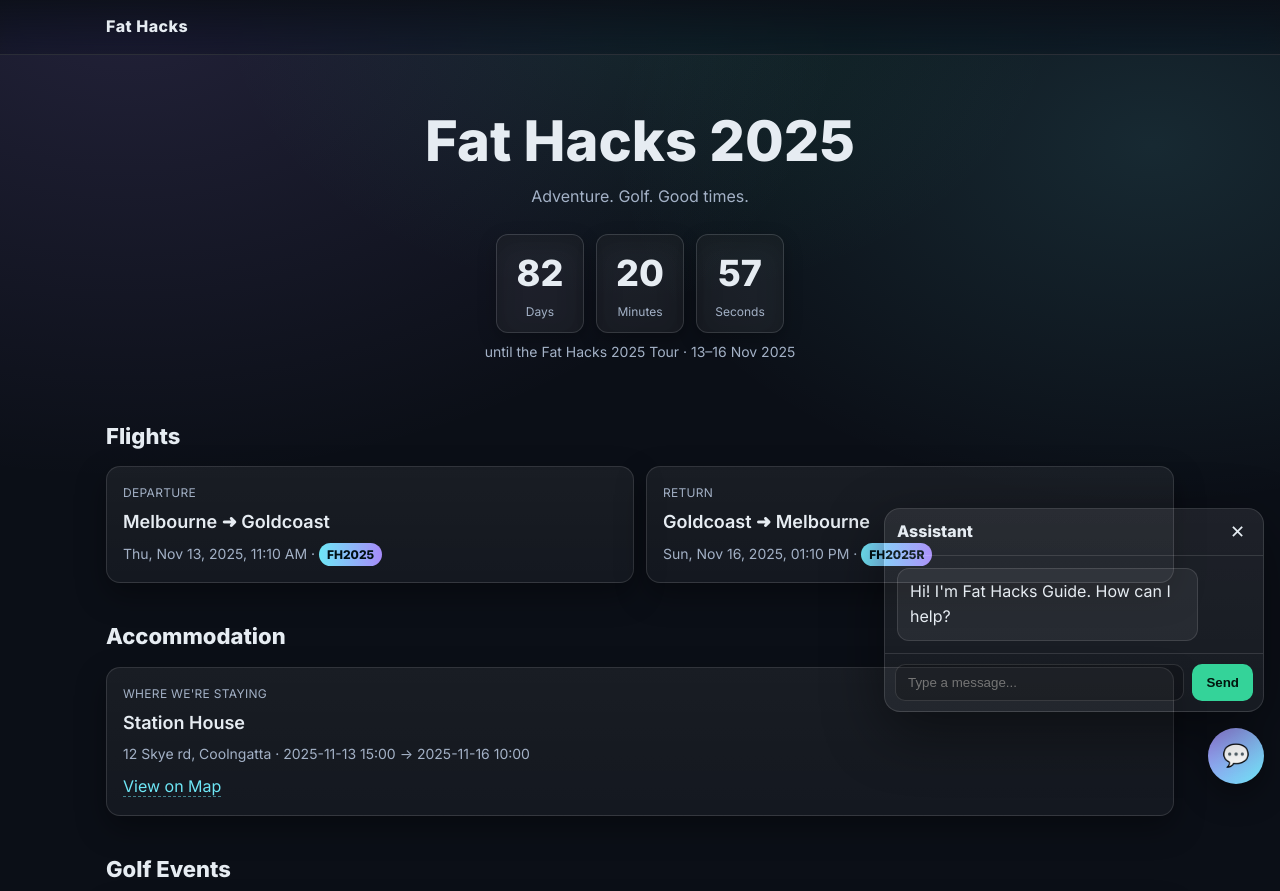
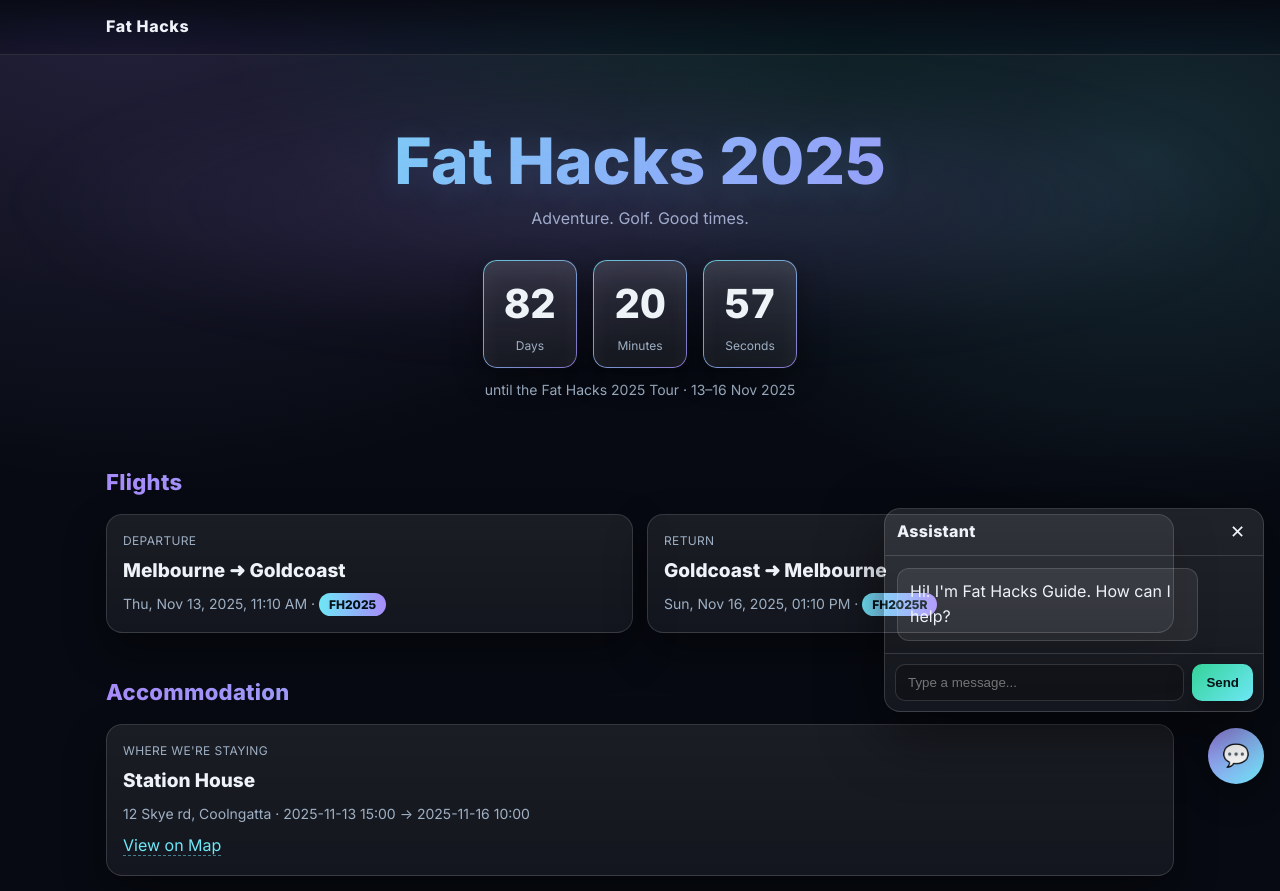
Before and after one commit to GaryBary/WebAppFH25, a plain HTML site: page index.html in a window 1280 px wide. Shown: the top 891 px of the page. Drawn offline with Linux system fonts and the light colour scheme; no server answers.

Commit message:
Update styles.css

```diff
--- a/styles.css
+++ b/styles.css
@@ -1,12 +1,13 @@
 :root {
-	--bg: #0b0f17;
-	--fg: #e6ecf2;
-	--muted: #a3b1c6;
-	--card: rgba(255, 255, 255, 0.06);
-	--border: rgba(255, 255, 255, 0.12);
-	--accent-1: #6ee7f6;
-	--accent-2: #a78bfa;
-	--accent-3: #34d399;
+	--bg: #070a12;
+	--fg: #eef3f8;
+	--muted: #9fb0c4;
+	--card: rgba(255,255,255,0.07);
+	--border: rgba(255,255,255,0.14);
+	--ring: rgba(110,231,246,0.35);
+	--accent-1: #6ee7f6; /* cyan */
+	--accent-2: #a78bfa; /* violet */
+	--accent-3: #34d399; /* green */
 }
 
 * { box-sizing: border-box; }
@@ -14,204 +15,175 @@
 html, body {
 	padding: 0;
 	margin: 0;
-	background: radial-gradient(1200px 800px at 10% 0%, rgba(167,139,250,0.15), transparent 60%),
-		radial-gradient(900px 600px at 90% 10%, rgba(110,231,246,0.12), transparent 60%),
-		radial-gradient(700px 500px at 50% 0%, rgba(52,211,153,0.10), transparent 60%),
+	background:
+		radial-gradient(1200px 800px at 10% 0%, rgba(167,139,250,0.18), transparent 60%),
+		radial-gradient(900px 600px at 90% 10%, rgba(110,231,246,0.15), transparent 60%),
+		radial-gradient(700px 500px at 50% 0%, rgba(52,211,153,0.12), transparent 60%),
 		var(--bg);
 	color: var(--fg);
 	font-family: Inter, ui-sans-serif, system-ui, -apple-system, Segoe UI, Roboto, Helvetica, Arial, "Apple Color Emoji", "Segoe UI Emoji";
 	line-height: 1.6;
+	min-height: 100%;
+	overflow-x: hidden;
 }
 
-.container {
-	max-width: 1100px;
-	margin: 0 auto;
-	padding: 0 16px;
+@media (prefers-reduced-motion: no-preference) {
+	body {
+		animation: bg-pan 24s ease-in-out infinite alternate;
+	}
+	@keyframes bg-pan {
+		0% { background-position: 0 0, 100% 0, 50% 0, 0 0; }
+		100% { background-position: 10% 2%, 90% 4%, 52% 1%, 0 0; }
+	}
 }
 
+.container { max-width: 1100px; margin: 0 auto; padding: 0 16px; }
+
+/* Header */
 .site-header {
-	position: sticky;
-	top: 0;
-	backdrop-filter: saturate(140%) blur(8px);
-	background: linear-gradient(to bottom, rgba(11,15,23,0.85), rgba(11,15,23,0.35));
+	position: sticky; top: 0; z-index: 10;
+	backdrop-filter: saturate(140%) blur(10px);
+	background: linear-gradient(to bottom, rgba(7,10,18,0.9), rgba(7,10,18,0.35));
 	border-bottom: 1px solid var(--border);
-	z-index: 10;
+}
+.brand {
+	font-weight: 800; letter-spacing: .6px; padding: 14px 0;
 }
 
-.brand {
-	font-weight: 800;
-	letter-spacing: 0.5px;
-	padding: 14px 0;
+/* Hero */
+.hero { padding: 72px 0 36px; text-align: center; position: relative; }
+.hero::before {
+	content: ""; position: absolute; inset: -10% -20% auto -20%; height: 380px;
+	background: radial-gradient(closest-side, rgba(167,139,250,0.18), transparent 70%);
+	filter: blur(30px); pointer-events: none;
+}
+h1 {
+	font-size: clamp(34px, 7vw, 64px);
+	line-height: 1.05; margin: 0 0 12px;
+	background: linear-gradient(90deg, var(--accent-1), var(--accent-2));
+	-webkit-background-clip: text; background-clip: text; color: transparent;
+	text-shadow: 0 6px 30px rgba(105, 181, 255, .15);
+}
+.subheadline { color: var(--muted); margin: 0 0 28px; }
+
+/* Countdown */
+.countdown { display: grid; gap: 10px; justify-items: center; }
+.timer {
+	display: grid; grid-auto-flow: column; gap: 14px; align-items: stretch;
+}
+.time-segment {
+	position: relative;
+	padding: 12px 16px; min-width: 96px; text-align: center;
+	border-radius: 14px;
+	background: linear-gradient(180deg, rgba(255,255,255,0.10), rgba(255,255,255,0.06));
+	border: 1px solid transparent;
+	background-clip: padding-box, border-box;
+	box-shadow: 0 10px 28px rgba(0,0,0,0.35), inset 0 10px 24px rgba(255,255,255,0.06);
+}
+.time-segment::after {
+	content: ""; position: absolute; inset: 0; border-radius: 14px; padding: 1px;
+	background: linear-gradient(135deg, rgba(110,231,246,.8), rgba(167,139,250,.8));
+	-webkit-mask: linear-gradient(#000 0 0) content-box, linear-gradient(#000 0 0);
+	-webkit-mask-composite: xor; mask-composite: exclude;
+}
+.time-segment span {
+	display: block; font-weight: 900; font-variant-numeric: tabular-nums;
+	font-size: clamp(22px, 6.5vw, 40px);
+}
+.time-segment label { display: block; font-size: 12px; color: var(--muted); }
+.countdown-label { font-size: 14px; color: var(--muted); }
+
+/* Sections */
+.section { padding: 28px 0 14px; }
+h2 {
+	font-size: 22px; margin: 0 0 14px; font-weight: 800; letter-spacing: .3px;
+	background: linear-gradient(90deg, var(--accent-2), var(--accent-1));
+	-webkit-background-clip: text; background-clip: text; color: transparent;
 }
 
-.hero {
-	padding: 56px 0 32px;
-	text-align: center;
-}
-
-h1 {
-	font-size: clamp(32px, 6vw, 56px);
-	line-height: 1.1;
-	margin: 0 0 12px;
-}
-
-.subheadline {
-	color: var(--muted);
-	margin: 0 0 24px;
-}
-
-.countdown {
-	display: grid;
-	gap: 8px;
-	justify-items: center;
-}
-
-.timer {
-	display: grid;
-	grid-auto-flow: column;
-	gap: 12px;
-	align-items: stretch;
-}
-
-.time-segment {
-	background: var(--card);
-	border: 1px solid var(--border);
-	border-radius: 12px;
-	padding: 10px 14px;
-	min-width: 88px;
-	text-align: center;
-	box-shadow: 0 8px 24px rgba(0,0,0,0.25) inset, 0 6px 18px rgba(0,0,0,0.25);
-}
-
-.time-segment span {
-	display: block;
-	font-weight: 800;
-	font-size: clamp(20px, 6vw, 36px);
-}
-
-.time-segment label {
-	display: block;
-	font-size: 12px;
-	color: var(--muted);
-}
-
-.countdown-label {
-	font-size: 14px;
-	color: var(--muted);
-}
-
-.section {
-	padding: 24px 0 12px;
-}
-
-h2 {
-	font-size: 22px;
-	margin: 0 0 12px;
-}
-
-.cards {
-	display: grid;
-	gap: 12px;
-}
-
-.cards.two-up {
-	grid-template-columns: 1fr;
-}
-
+/* Cards */
+.cards { display: grid; gap: 14px; }
+.cards.two-up { grid-template-columns: 1fr; }
 @media (min-width: 720px) {
 	.cards.two-up { grid-template-columns: repeat(2, minmax(0, 1fr)); }
 }
-
 .card {
-	background: linear-gradient(180deg, rgba(255,255,255,0.06), rgba(255,255,255,0.04));
+	position: relative;
+	border-radius: 16px;
+	background: linear-gradient(180deg, rgba(255,255,255,0.08), rgba(255,255,255,0.05));
 	border: 1px solid var(--border);
-	border-radius: 14px;
 	padding: 16px;
-	box-shadow: 0 12px 30px rgba(0,0,0,0.35);
+	box-shadow: 0 18px 40px rgba(0,0,0,0.4);
+	transition: transform .2s ease, box-shadow .2s ease, border-color .2s ease;
 }
-
-.kicker {
-	font-size: 12px;
-	letter-spacing: 0.3px;
-	text-transform: uppercase;
-	color: var(--muted);
-	margin-bottom: 6px;
+.card:hover {
+	transform: translateY(-2px);
+	box-shadow: 0 24px 52px rgba(0,0,0,0.5);
+	border-color: rgba(110,231,246,0.35);
 }
-
-.title {
-	font-size: 18px;
-	font-weight: 600;
-	margin: 0 0 6px;
+.kicker { font-size: 12px; letter-spacing: .35px; text-transform: uppercase; color: var(--muted); margin-bottom: 6px; }
+.title { font-size: 19px; font-weight: 700; margin: 0 0 6px; }
+.meta { color: var(--muted); font-size: 14px; }
+.badge {
+	display: inline-block; padding: 2px 10px; border-radius: 999px;
+	background: linear-gradient(90deg, var(--accent-1), var(--accent-2));
+	color: #001014; font-weight: 800; font-size: 12px;
 }
-
-.meta { color: var(--muted); font-size: 14px; }
-
-.badge {
-	display: inline-block;
-	padding: 2px 8px;
-	border-radius: 999px;
-	background: linear-gradient(90deg, var(--accent-1), var(--accent-2));
-	color: #001014;
-	font-weight: 700;
-	font-size: 12px;
-}
-
 .row { display: flex; gap: 8px; align-items: center; flex-wrap: wrap; }
 
-.site-footer {
-	border-top: 1px solid var(--border);
-	padding: 24px 0 40px;
-	margin-top: 24px;
-	color: var(--muted);
-	text-align: center;
+/* Links & buttons */
+.link { color: var(--accent-1); text-decoration: none; border-bottom: 1px dashed rgba(110,231,246,.5); }
+.msg-form { display:flex; gap:8px; flex-wrap:wrap; }
+#msg-author {
+	padding:8px 10px; border-radius:10px; border:1px solid var(--border);
+	background: rgba(0,0,0,0.2); color: var(--fg);
 }
-
-.link {
-	color: var(--accent-1);
-	text-decoration: none;
-	border-bottom: 1px dashed rgba(110,231,246,0.5);
+.msg-input {
+	flex:1; min-width:200px; padding:10px 12px; border-radius:10px;
+	border:1px solid var(--border); background: rgba(0,0,0,0.2); color: var(--fg);
 }
-
-.list .card { padding: 14px; }
+.msg-send, .chat-send {
+	background: linear-gradient(135deg, var(--accent-3), var(--accent-1));
+	color:#031416; border:none; border-radius:10px; padding:10px 14px; font-weight:800; cursor:pointer;
+	box-shadow: 0 10px 24px rgba(0,0,0,.35);
+	transition: transform .15s ease, box-shadow .15s ease, filter .15s ease;
+}
+.msg-send:hover, .chat-send:hover { transform: translateY(-1px); filter: saturate(1.1); }
+.msg-send:active, .chat-send:active { transform: translateY(0); }
 
 /* Chat widget */
 .chat-widget { position: fixed; right: 16px; bottom: 16px; z-index: 50; }
 .chat-toggle {
 	background: linear-gradient(135deg, var(--accent-2), var(--accent-1));
-	color: #061318;
-	border: none;
-	border-radius: 999px;
-	width: 56px; height: 56px;
-	font-size: 22px;
-	box-shadow: 0 12px 30px rgba(0,0,0,0.35);
-	cursor: pointer;
+	color: #061318; border: none; border-radius: 999px; width: 56px; height: 56px; font-size: 22px;
+	box-shadow: 0 12px 30px rgba(0,0,0,0.35); cursor: pointer;
 }
 .chat-panel {
 	position: absolute; right: 0; bottom: 72px;
-	width: min(92vw, 380px);
-	max-height: min(70vh, 560px);
-	background: linear-gradient(180deg, rgba(255,255,255,0.08), rgba(255,255,255,0.05));
-	border: 1px solid var(--border);
-	border-radius: 16px;
-	box-shadow: 0 20px 60px rgba(0,0,0,0.45);
-	display: grid;
-	grid-template-rows: auto 1fr auto;
-	overflow: hidden;
+	width: min(92vw, 380px); max-height: min(70vh, 560px);
+	background: linear-gradient(180deg, rgba(255,255,255,0.10), rgba(255,255,255,0.06));
+	border: 1px solid var(--border); border-radius: 16px;
+	box-shadow: 0 20px 60px rgba(0,0,0,0.5);
+	display: grid; grid-template-rows: auto 1fr auto; overflow: hidden;
 }
 .chat-header { display: flex; align-items: center; justify-content: space-between; padding: 10px 12px; border-bottom: 1px solid var(--border); }
-.chat-title { font-weight: 700; }
+.chat-title { font-weight: 800; letter-spacing: .3px; }
 .chat-close { background: transparent; border: none; color: var(--fg); cursor: pointer; font-size: 18px; }
 .chat-log { padding: 12px; overflow: auto; display: grid; gap: 8px; }
 .chat-msg { padding: 10px 12px; border-radius: 12px; max-width: 85%; }
 .chat-msg.user { justify-self: end; background: var(--accent-1); color: #082026; }
 .chat-msg.bot { justify-self: start; background: var(--card); border: 1px solid var(--border); }
 .chat-form { display: flex; gap: 8px; padding: 10px; border-top: 1px solid var(--border); }
-.chat-input { flex: 1; padding: 10px 12px; border-radius: 10px; border: 1px solid var(--border); background: rgba(0,0,0,0.2); color: var(--fg); }
-.chat-send { background: var(--accent-3); color: #02150d; border: none; border-radius: 10px; padding: 10px 14px; font-weight: 700; cursor: pointer; }
+.chat-input {
+	flex: 1; padding: 10px 12px; border-radius: 10px; border: 1px solid var(--border);
+	background: rgba(0,0,0,0.2); color: var(--fg);
+}
 
-.msg-form { display:flex; gap:8px; flex-wrap:wrap; }
-#msg-author { padding:8px 10px; border-radius:10px; border:1px solid var(--border); background: rgba(0,0,0,0.2); color: var(--fg); }
-.msg-input { flex:1; min-width:200px; padding:10px 12px; border-radius:10px; border:1px solid var(--border); background: rgba(0,0,0,0.2); color: var(--fg); }
-.msg-send { background: var(--accent-3); color:#02150d; border:none; border-radius:10px; padding:10px 14px; font-weight:700; cursor:pointer; }
-.msg-item { padding:10px 12px; border-radius:12px; background: var(--card); border:1px solid var(--border); }
-.msg-meta { font-size:12px; color:var(--muted); margin-bottom:4px; }
+/* Footer */
+.site-footer {
+	border-top: 1px solid var(--border); padding: 28px 0 44px; margin-top: 28px;
+	color: var(--muted); text-align: center;
+}
+
+/* Lists */
+.list .card { padding: 14px; }
```
